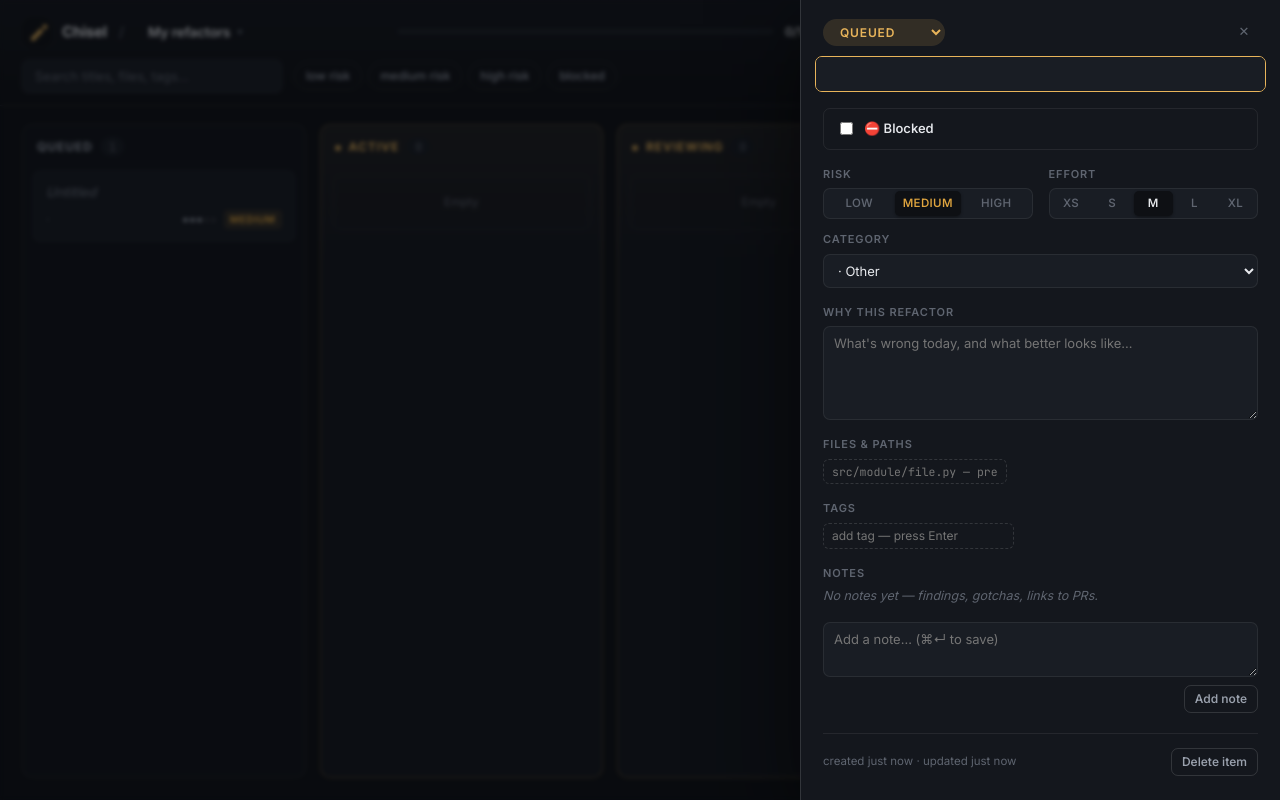
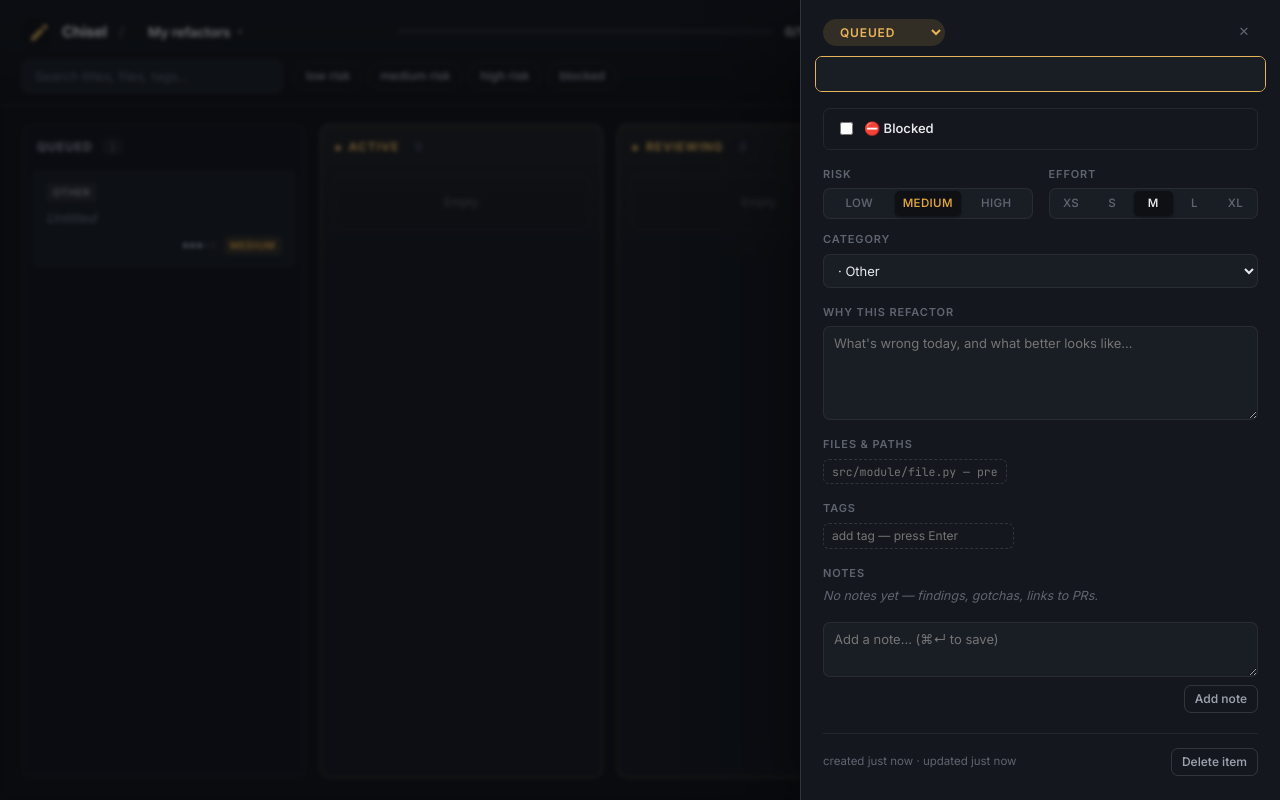
Before and after one commit to jxboi/mario-refactoring, a React (Vite) app: page / in a window 1280 px wide. Both pictures are taken after a click on the button "＋ New item". Built offline with nearby package versions, Linux system fonts and the light colour scheme.

Commit message:
Refactor Card component for improved layout and styling; enhance blocked item display and update CSS for better tag presentation

```diff
--- a/src/components/Board.tsx
+++ b/src/components/Board.tsx
@@ -259,11 +259,14 @@ function Card({item, dragging, onSelect, onDragStart, onDragEnd, onDropBefore}:
         if (e.key === "Enter") onSelect();
       }}
     >
-      {item.blocked && (
-        <div className="card-block-banner" title={item.blockReason || "Blocked"}>
-          ⛔ {item.blockReason || "Blocked"}
-        </div>
-      )}
+      <div className="card-tags">
+        <span className="card-cat">{cat.label}</span>
+        {item.blocked && (
+          <span className="card-blocked-tag" title={item.blockReason || "Blocked"}>
+            Blocked
+          </span>
+        )}
+      </div>
       <div className={`card-title${item.title ? "" : " untitled"}`}>{item.title || "Untitled"}</div>
       {item.files.length > 0 && (
         <div className="card-file">
@@ -272,9 +275,6 @@ function Card({item, dragging, onSelect, onDragStart, onDragEnd, onDropBefore}:
         </div>
       )}
       <div className="card-meta">
-        <span className="card-cat" title={cat.label}>
-          {cat.glyph}
-        </span>
         <span className="card-meta-right">
           {item.notes.length > 0 && (
             <span className="card-notes" title={`${item.notes.length} notes`}>
--- a/src/styles.css
+++ b/src/styles.css
@@ -886,16 +886,25 @@ code,
   color: var(--text-dim);
 }
 
-.card-block-banner {
-  margin: -4px 0 7px;
-  font-size: 11.5px;
+.card-tags {
+  display: flex;
+  align-items: center;
+  flex-wrap: wrap;
+  gap: 5px;
+  margin-bottom: 7px;
+}
+
+.card-blocked-tag {
+  font-size: 10px;
+  font-weight: 600;
+  text-transform: uppercase;
+  letter-spacing: 0.06em;
   color: var(--red);
   background: var(--red-soft);
-  border-radius: 5px;
-  padding: 3px 8px;
-  white-space: nowrap;
-  overflow: hidden;
-  text-overflow: ellipsis;
+  border-radius: 4px;
+  padding: 2px 7px;
+  display: inline-flex;
+  align-items: center;
 }
 
 .card-title {
@@ -935,14 +944,21 @@ code,
   margin-top: 9px;
   display: flex;
   align-items: center;
-  justify-content: space-between;
+  justify-content: flex-end;
   gap: 8px;
 }
 
 .card-cat {
-  font-size: 13px;
-  color: var(--text-faint);
-  cursor: help;
+  font-size: 10px;
+  font-weight: 600;
+  text-transform: uppercase;
+  letter-spacing: 0.06em;
+  color: var(--text-dim);
+  background: rgba(255, 255, 255, 0.06);
+  border-radius: 4px;
+  padding: 2px 7px;
+  display: inline-flex;
+  align-items: center;
 }
 
 .card-meta-right {
@@ -1266,6 +1282,92 @@ code,
   border-color: var(--accent);
 }
 
+/* ————— Category picker ————— */
+.cat-select {
+  position: relative;
+}
+
+.cat-select-trigger {
+  width: 100%;
+  display: flex;
+  align-items: center;
+  gap: 8px;
+  cursor: pointer;
+  text-align: left;
+}
+
+.cat-select-icon {
+  color: var(--text-dim);
+  flex-shrink: 0;
+}
+
+.cat-select-value {
+  flex: 1;
+}
+
+.cat-select-caret {
+  color: var(--text-faint);
+  flex-shrink: 0;
+  transition: transform 0.15s var(--ease);
+}
+
+.cat-select.open .cat-select-trigger {
+  border-color: var(--accent);
+}
+
+.cat-select.open .cat-select-caret {
+  transform: rotate(180deg);
+}
+
+.cat-select-menu {
+  position: absolute;
+  z-index: 20;
+  top: calc(100% + 4px);
+  left: 0;
+  right: 0;
+  margin: 0;
+  padding: 4px;
+  list-style: none;
+  background: var(--bg-raised);
+  border: 1px solid var(--border-strong);
+  border-radius: var(--radius-sm);
+  box-shadow: var(--shadow-lift);
+  max-height: 260px;
+  overflow-y: auto;
+}
+
+.cat-select-option {
+  display: flex;
+  align-items: center;
+  gap: 8px;
+  padding: 7px 9px;
+  border-radius: 6px;
+  font-size: 13px;
+  color: var(--text-dim);
+  cursor: pointer;
+}
+
+.cat-select-option .cat-select-icon {
+  color: var(--text-faint);
+}
+
+.cat-select-option:hover {
+  background: var(--surface-hover);
+  color: var(--text);
+}
+
+.cat-select-option:hover .cat-select-icon {
+  color: var(--text-dim);
+}
+
+.cat-select-option.on {
+  color: var(--accent);
+}
+
+.cat-select-option.on .cat-select-icon {
+  color: var(--accent);
+}
+
 .seg {
   display: flex;
   background: var(--surface);
@@ -1658,6 +1760,9 @@ code,
 
 .import-cat {
   color: var(--text-dim);
+  display: inline-flex;
+  align-items: center;
+  align-self: center;
 }
 
 .import-row-meta {
```
